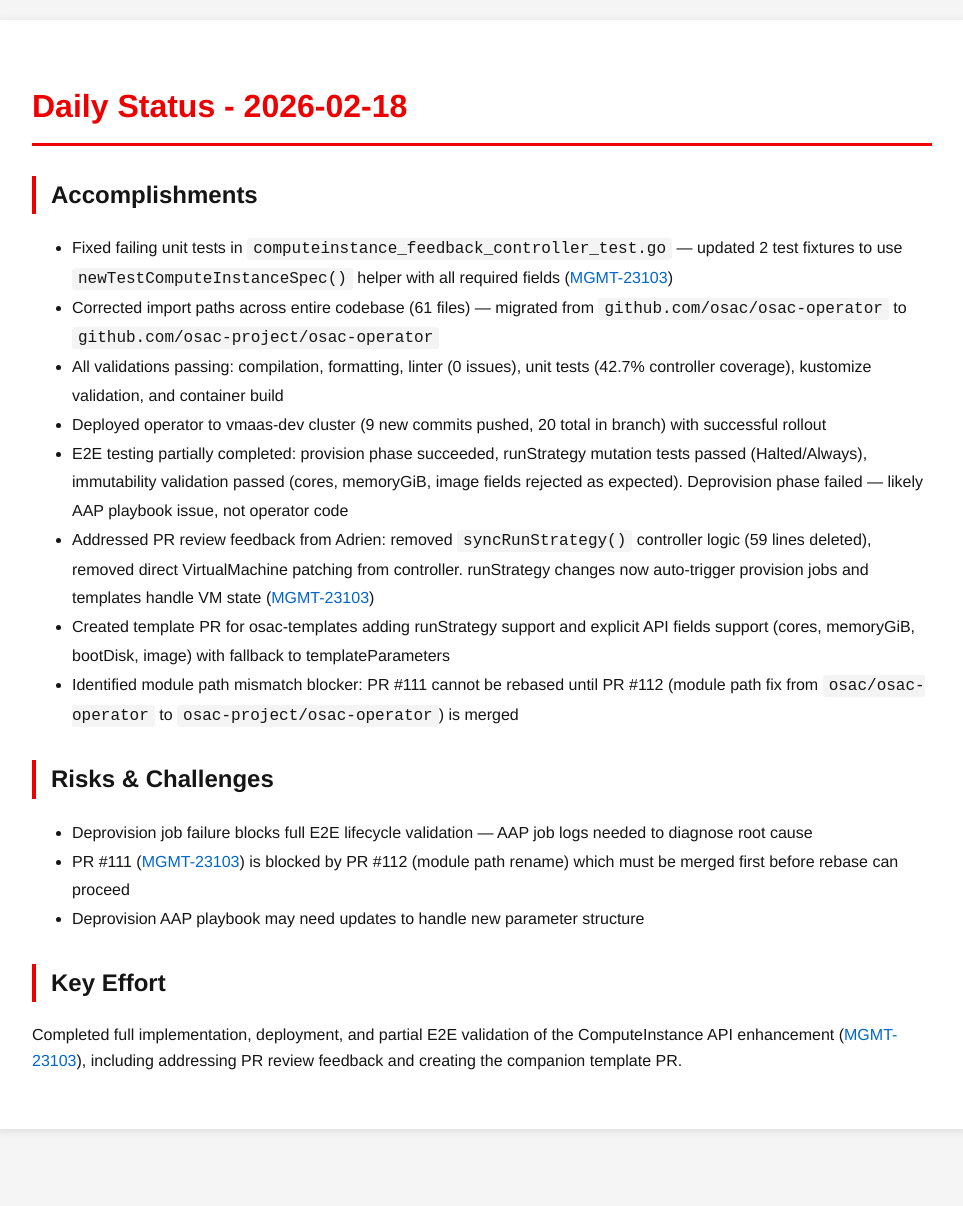
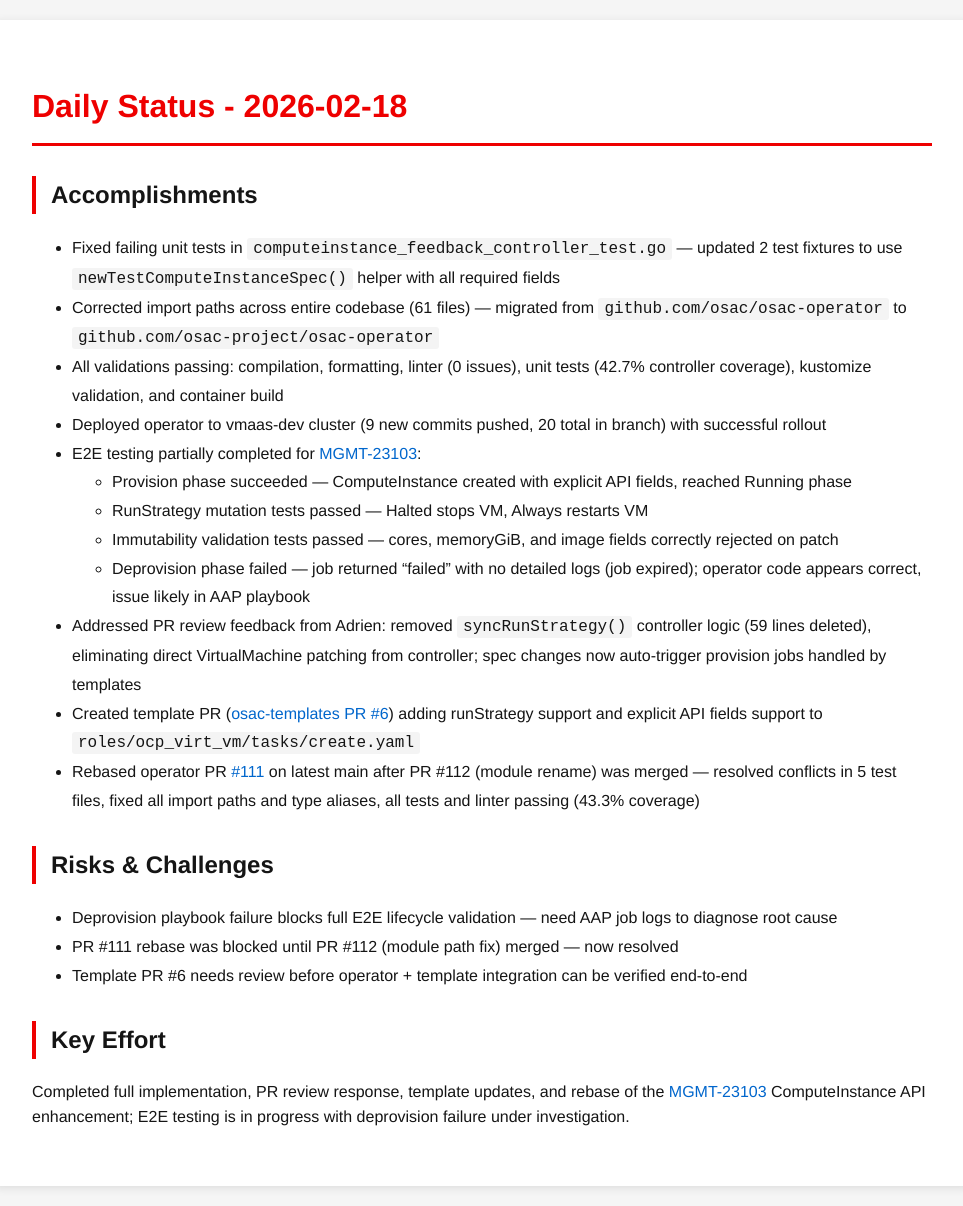
Before and after one commit to tzvatot/daily-status, a Jekyll site: the page built from 2026-02-18.md, in a window 1280 px wide. Shown: the whole page, without its empty margins (158-1121 px from the left). Built offline with Jekyll 4.4.1, drawn with Linux system fonts in a browser that asks for light colours; before the commit the page ends 1149 px from its top, so only the background shows below that.

Commit message:
Daily status update - 2026-02-18

```diff
--- a/2026-02-18.md
+++ b/2026-02-18.md
@@ -8,21 +8,25 @@ date: 2026-02-18
 
 ## Accomplishments
 
-- Fixed failing unit tests in `computeinstance_feedback_controller_test.go` — updated 2 test fixtures to use `newTestComputeInstanceSpec()` helper with all required fields ([MGMT-23103](https://issues.redhat.com/browse/MGMT-23103))
+- Fixed failing unit tests in `computeinstance_feedback_controller_test.go` — updated 2 test fixtures to use `newTestComputeInstanceSpec()` helper with all required fields
 - Corrected import paths across entire codebase (61 files) — migrated from `github.com/osac/osac-operator` to `github.com/osac-project/osac-operator`
 - All validations passing: compilation, formatting, linter (0 issues), unit tests (42.7% controller coverage), kustomize validation, and container build
 - Deployed operator to vmaas-dev cluster (9 new commits pushed, 20 total in branch) with successful rollout
-- E2E testing partially completed: provision phase succeeded, runStrategy mutation tests passed (Halted/Always), immutability validation passed (cores, memoryGiB, image fields rejected as expected). Deprovision phase failed — likely AAP playbook issue, not operator code
-- Addressed PR review feedback from Adrien: removed `syncRunStrategy()` controller logic (59 lines deleted), removed direct VirtualMachine patching from controller. runStrategy changes now auto-trigger provision jobs and templates handle VM state ([MGMT-23103](https://issues.redhat.com/browse/MGMT-23103))
-- Created template PR for osac-templates adding runStrategy support and explicit API fields support (cores, memoryGiB, bootDisk, image) with fallback to templateParameters
-- Identified module path mismatch blocker: PR #111 cannot be rebased until PR #112 (module path fix from `osac/osac-operator` to `osac-project/osac-operator`) is merged
+- E2E testing partially completed for [MGMT-23103](https://issues.redhat.com/browse/MGMT-23103):
+  - Provision phase succeeded — ComputeInstance created with explicit API fields, reached Running phase
+  - RunStrategy mutation tests passed — Halted stops VM, Always restarts VM
+  - Immutability validation tests passed — cores, memoryGiB, and image fields correctly rejected on patch
+  - Deprovision phase failed — job returned "failed" with no detailed logs (job expired); operator code appears correct, issue likely in AAP playbook
+- Addressed PR review feedback from Adrien: removed `syncRunStrategy()` controller logic (59 lines deleted), eliminating direct VirtualMachine patching from controller; spec changes now auto-trigger provision jobs handled by templates
+- Created template PR ([osac-templates PR #6](https://github.com/osac-project/osac-templates/pull/6)) adding runStrategy support and explicit API fields support to `roles/ocp_virt_vm/tasks/create.yaml`
+- Rebased operator PR [#111](https://github.com/osac-project/osac-operator/pull/111) on latest main after PR #112 (module rename) was merged — resolved conflicts in 5 test files, fixed all import paths and type aliases, all tests and linter passing (43.3% coverage)
 
 ## Risks & Challenges
 
-- Deprovision job failure blocks full E2E lifecycle validation — AAP job logs needed to diagnose root cause
-- PR #111 ([MGMT-23103](https://issues.redhat.com/browse/MGMT-23103)) is blocked by PR #112 (module path rename) which must be merged first before rebase can proceed
-- Deprovision AAP playbook may need updates to handle new parameter structure
+- Deprovision playbook failure blocks full E2E lifecycle validation — need AAP job logs to diagnose root cause
+- PR #111 rebase was blocked until PR #112 (module path fix) merged — now resolved
+- Template PR #6 needs review before operator + template integration can be verified end-to-end
 
 ## Key Effort
 
-Completed full implementation, deployment, and partial E2E validation of the ComputeInstance API enhancement ([MGMT-23103](https://issues.redhat.com/browse/MGMT-23103)), including addressing PR review feedback and creating the companion template PR.
+Completed full implementation, PR review response, template updates, and rebase of the [MGMT-23103](https://issues.redhat.com/browse/MGMT-23103) ComputeInstance API enhancement; E2E testing is in progress with deprovision failure under investigation.
```
